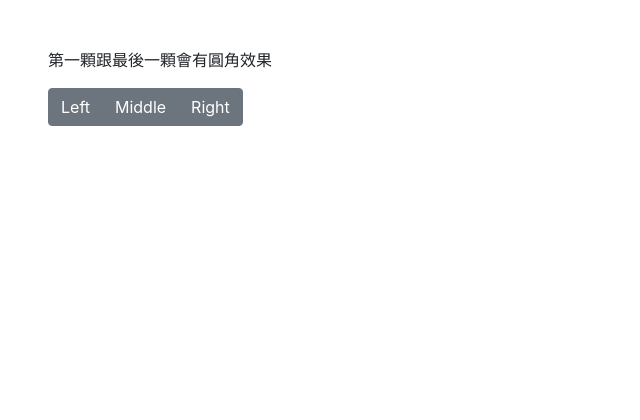
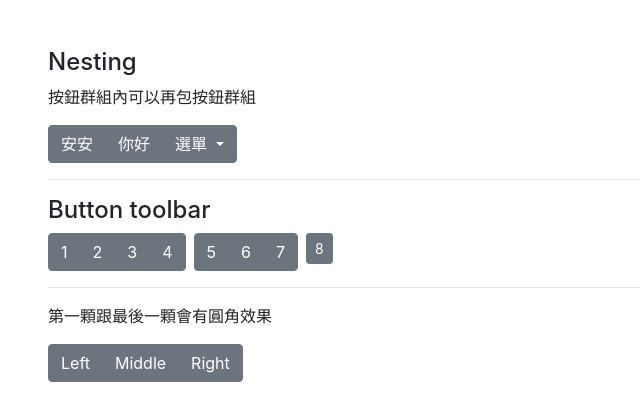
Before and after one commit to linglingsyu/CSS, a plain HTML site: page 20200430/Button_group.html in a window 1280 px wide. Shown: the whole page, without its empty margins (0-640 px from the left). Drawn offline with nearby package versions, Linux system fonts and the light colour scheme.

Commit message:
Bootstrap components && Utilities

```diff
--- a/20200430/Button_group.html
+++ b/20200430/Button_group.html
@@ -11,6 +11,44 @@
     <script src="https://stackpath.bootstrapcdn.com/bootstrap/4.4.1/js/bootstrap.min.js" integrity="sha384-wfSDF2E50Y2D1uUdj0O3uMBJnjuUD4Ih7YwaYd1iqfktj0Uod8GCExl3Og8ifwB6" crossorigin="anonymous"></script>
 </head>
 <body class="p-5">
+    <h4>Nesting</h4>
+    <p>按鈕群組內可以再包按鈕群組</p>
+    <div class="btn-group" role="group">
+        <button type="button" class="btn btn-secondary">安安</button>
+        <button type="button" class="btn btn-secondary">你好</button>
+
+        <div class="btn-group" role="group">
+          <button id="btnGroupDrop1" type="button" class="btn btn-secondary dropdown-toggle" data-toggle="dropdown">
+            選單
+          </button>
+          <div class="dropdown-menu">
+            <a class="dropdown-item" href="#">安安阿</a>
+            <a class="dropdown-item" href="#">你好挖</a>
+          </div>
+        </div>
+
+      </div>
+    <hr>
+    <h4>Button toolbar</h4>
+    <div class="btn-toolbar">
+        <div class="btn-group mr-2">
+          <button type="button" class="btn btn-secondary">1</button>
+          <button type="button" class="btn btn-secondary">2</button>
+          <button type="button" class="btn btn-secondary">3</button>
+          <button type="button" class="btn btn-secondary">4</button>
+        </div>
+        <div class="btn-group mr-2">
+          <button type="button" class="btn btn-secondary ">5</button>
+          <button type="button" class="btn btn-secondary ">6</button>
+          <button type="button" class="btn btn-secondary ">7</button>
+        </div>
+        <div class="btn-group-sm">
+          <button type="button" class="btn btn-secondary">8</button>
+        </div>
+      </div>
+
+      <hr>
+
     <p>第一顆跟最後一顆會有圓角效果</p>
     <div class="btn-group" role="group" aria-label="Basic example">
         <button type="button" class="btn btn-secondary">Left</button>
```
